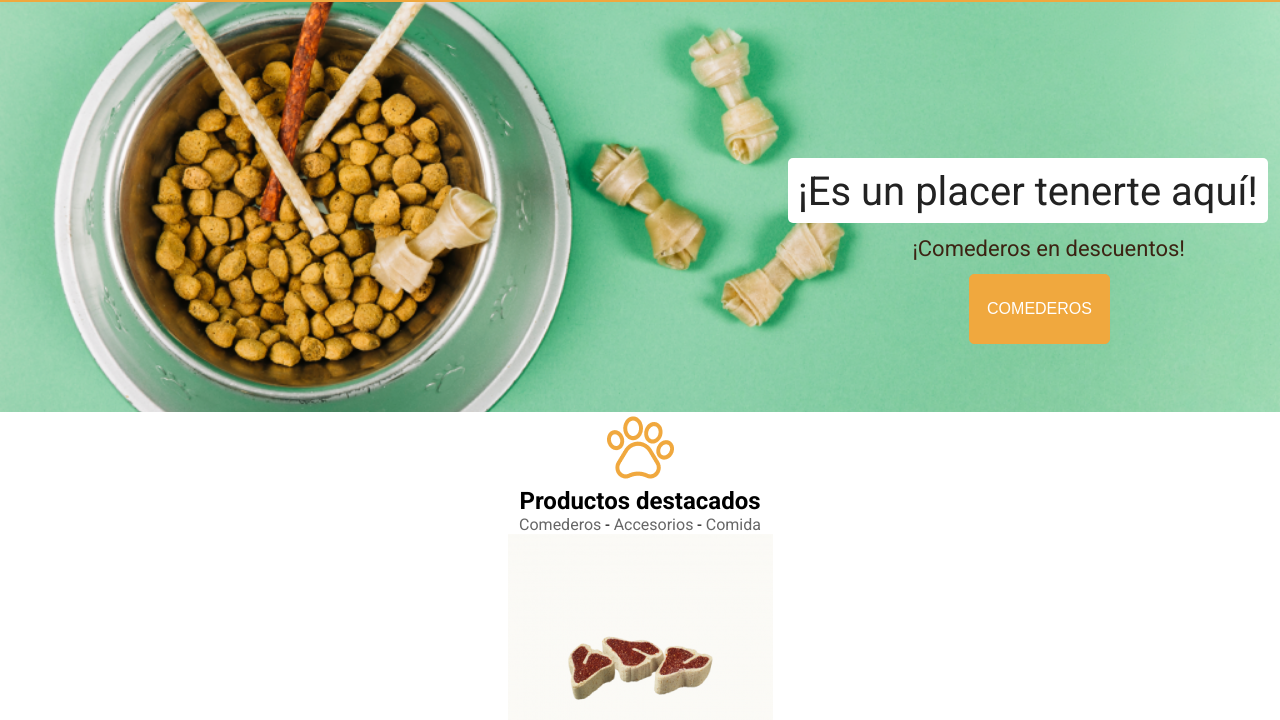
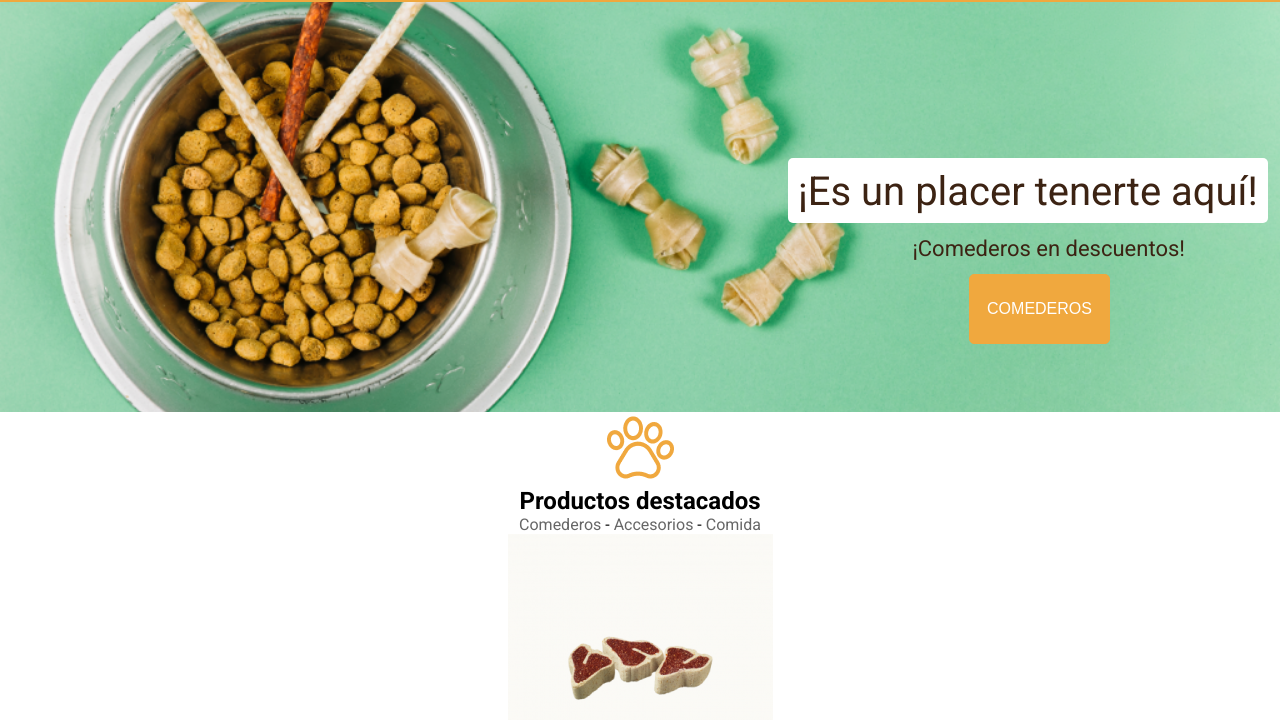
Before and after one commit to Geralcr/Certified-Tech-Developer, a plain HTML site: page Ejercicios/Petshop/Desarrollo/index.html in a window 1280 px wide. Shown: the part 80-800 px from the top of the page. Drawn offline with Linux system fonts and the light colour scheme.

Commit message:
comentarios

```diff
--- a/Ejercicios/Petshop/Desarrollo/styles-petshop.css
+++ b/Ejercicios/Petshop/Desarrollo/styles-petshop.css
@@ -64,6 +64,9 @@ header {
 
 /*main*/
 
+
+/*banner*/
+
 .brand {
     height: 410px;
     background-image: url(img/brand.png);
@@ -86,7 +89,7 @@ header {
 
 .title {
     font-family: 'Roboto', sans-serif;
-    color: #222222;
+    color: #3C2313;
     font-size: 40px;
 }
 
@@ -111,3 +114,6 @@ header {
     right: 170px;
     top: 272px;
 }
+
+
+/*productos*/
```
Also changed, not shown: Ejercicios/Petshop/Desarrollo/index.html (+1 -1 lines).
